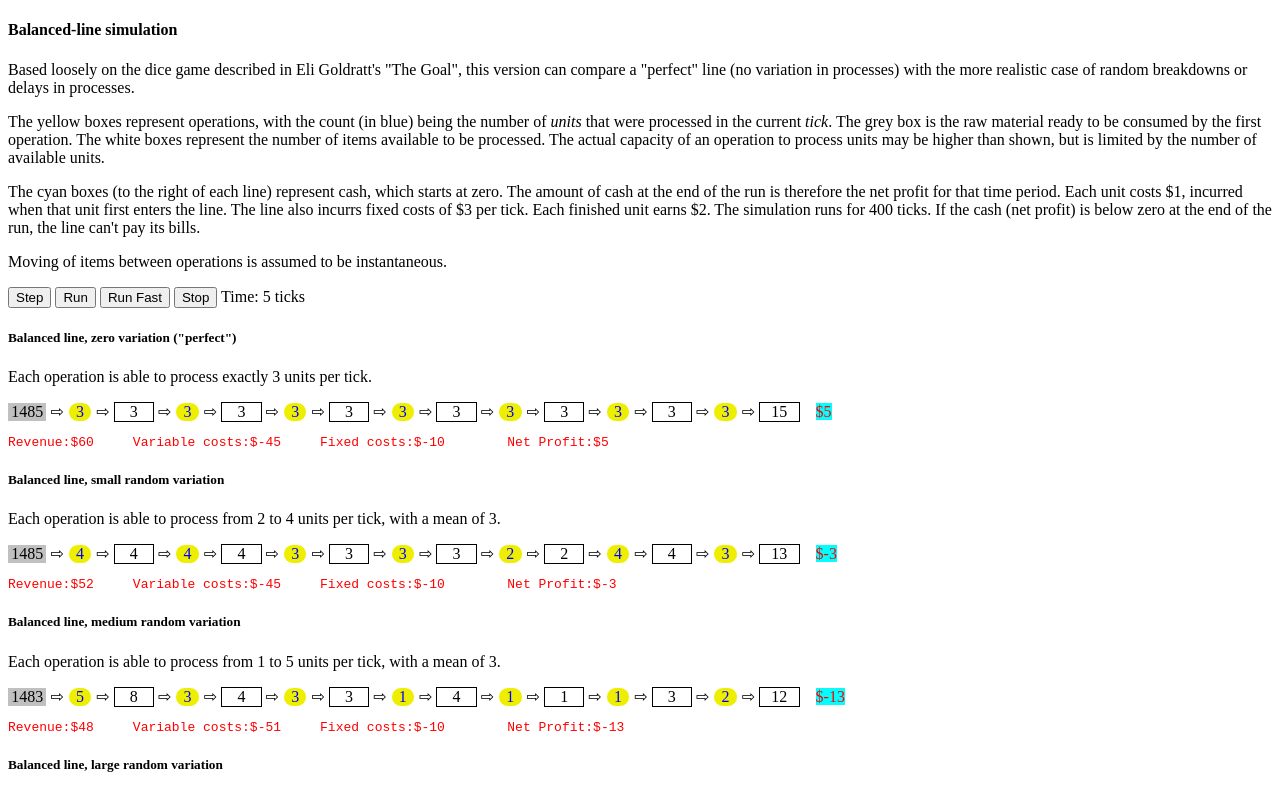
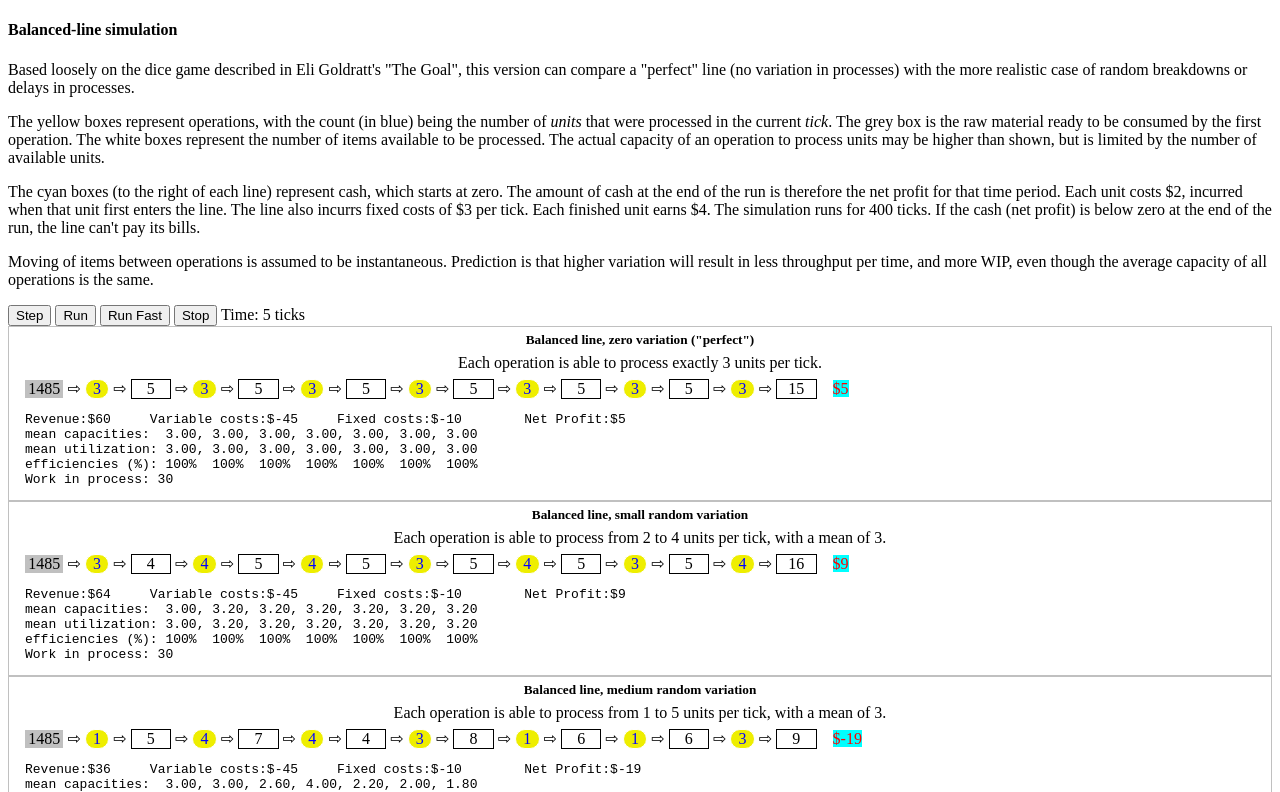
Before and after one commit to trevithj/first-attempt, a plain HTML site: page apps/balanced-line2/index.html in a window 1280 px wide. Both pictures are taken after a click on the button "Run". Shown: the top 792 px of the page. Drawn offline with Linux system fonts and the light colour scheme.

Commit message:
Refactored definitions. Added unbalanced line.

```diff
--- a/apps/balanced-line2/calcs.js
+++ b/apps/balanced-line2/calcs.js
@@ -10,12 +10,12 @@
 	const STATS = {
 		meanCap: [0,0,0,0,0,0,0],
 		meanAct: [0,0,0,0,0,0,0],
-		wip: 0,
+		wip: 30,
 	};
 
 	BASE.makeLine = id => {
 		const rm = INITIAL_RM;
-		const stores = [3,3,3,3,3,3,0];
+		const stores = [5,5,5,5,5,5,0];
 		const tick = 0;
 		const ops = [0,0,0,0,0,0,0];
 		const money = {...MONEY};
@@ -33,6 +33,7 @@
 		state => getSt(state).map(v => [random(3)+1, v]),
 		state => getSt(state).map(v => [random(5), v]),
 		state => getSt(state).map(v => [random(7)-1, v]),
+		state => getSt(state).map((v,i) => i===0 ? [random(6)-1, v] : [random(7)-1, v]),
 	];
 
 	const nextMoney = (money, ops) => {
@@ -63,10 +64,10 @@
 
 	BASE.nextState = (thisState, n) => {
 		const nextOps = nextOpsFns[n];
-		const { id, tick } = thisState; //assume a line object
+		const { tick, rm, stores } = thisState; //assume a line object
 		const rawOps = nextOps(thisState);
 		const ops = rawOps.map(([cap, act]) => Math.min(cap, act));
-		const st = [thisState.rm].concat(thisState.stores);
+		const st = [rm].concat(stores);
 		ops.forEach((d, i) => {
 			st[i] -= d;
 			st[i+1] += d;
@@ -74,7 +75,7 @@
 
 		const money = nextMoney(thisState.money, ops);
 		const stats = nextStats(thisState, rawOps);
-		return { id, tick: tick + 1, rm:st[0], stores:st.slice(1), ops, money, stats };
+		return{ ...thisState, tick: tick + 1, rm:st[0], stores:st.slice(1), ops, money, stats };
 	};
 
 })();
--- a/apps/balanced-line2/index.html
+++ b/apps/balanced-line2/index.html
@@ -36,6 +36,14 @@
 	.background {
 		fill: #ccc;
 	}
+	.lineDiv {
+		border: solid thin silver;
+		padding: 0 1em;
+	}
+	.lineDiv > h5, .lineDiv > p {
+		margin: 0.4em 0;
+		text-align: center;
+	}
 	</style>
 </head>
 <body ng-app="DiceGame">
@@ -54,13 +62,14 @@
 	<p>
 		The cyan boxes (to the right of each line) represent cash, which starts at zero.
 		The amount of cash at the end of the run is therefore the net profit for that time period.
-		Each unit costs $1, incurred when that unit first enters the line.
+		Each unit costs $2, incurred when that unit first enters the line.
 		The line also incurrs fixed costs of $3 per tick.
-		Each finished unit earns $2. The simulation runs for 400 ticks.
+		Each finished unit earns $4. The simulation runs for 400 ticks.
 		If the cash (net profit) is below zero at the end of the run, the line can't pay its bills.
 	</p>
 	<p>
 		Moving of items between operations is assumed to be instantaneous.
+		Prediction is that higher variation will result in less throughput per time, and more WIP, even though the average capacity of all operations is the same.
 	</p>
 	<div id="main">
 		<button id="btnStep">Step</button>
@@ -68,25 +77,9 @@
 		<button id="btnRunF">Run Fast</button>
 		<button id="btnStop">Stop</button>
 		<span> Time: <span id="ticks">0</span> ticks</span>
-		<h5>Balanced line, zero variation ("perfect")</h5>
-		<p>Each operation is able to process exactly 3 units per tick.</p>
-		<div class="lineDiv"></div>
-		<h5>Balanced line, small random variation</h5>
-		<p>Each operation is able to process from 2 to 4 units per tick, with a mean of 3.</p>
-		<div class="lineDiv"></div>
-		<h5>Balanced line, medium random variation</h5>
-		<p>Each operation is able to process from 1 to 5 units per tick, with a mean of 3.</p>
-		<div class="lineDiv"></div>
-		<h5>Balanced line, large random variation</h5>
-		<p>Each operation is able to process from 0 to 7 units per tick, with a mean of 3.</p>
-		<div class="lineDiv"></div>
-		<hr />
-		<!-- <h5>Unbalanced line, random variation</h5>
-		<p>First operation takes two ticks with 50% reliability. The rest take 3 ticks with 75% reliability. Each operation time should average out at 4 ticks.</p>
-		<div class="lineDiv"></div>
-		<hr /> -->
-		<!-- <P>Prediction is that the unbalanced line will perform nearer the ideal than the balanced line, even though the average capacity of all operations is the same.</p> -->
-		<P>Prediction is that higher variation will result in less throughput per time, and more WIP, even though the average capacity of all operations is the same.</p>
+
+		<div class="simPanel"></div>
+
 		<p>TODO: add an <i>unbalanced</i> line with variation, and see how it compares.</p>
 	</div>
 	<script>
--- a/apps/balanced-line2/main.js
+++ b/apps/balanced-line2/main.js
@@ -3,7 +3,18 @@
 	const { getEl, render, makeLine, nextState } = BASE;
 	let intervalId;
 	const MAX_TICKS = 400;
-	const lines = [0,1,2,3].map(makeLine);
+	const lines = [0,1,2,3,4].map(makeLine);
+	lines[0].title = 'Balanced line, zero variation ("perfect")';
+	lines[1].title = 'Balanced line, small random variation';
+	lines[2].title = 'Balanced line, medium random variation';
+	lines[3].title = 'Balanced line, large random variation';
+	lines[4].title = 'Unbalanced line, large random variation';
+
+	lines[0].desc = 'Each operation is able to process exactly 3 units per tick.';
+	lines[1].desc = 'Each operation is able to process from 2 to 4 units per tick, with a mean of 3.';
+	lines[2].desc = 'Each operation is able to process from 1 to 5 units per tick, with a mean of 3.';
+	lines[3].desc = 'Each operation is able to process from 0 to 6 units per tick, with a mean of 3.';
+	lines[4].desc = 'As above, except first operation can process from 0 to 5 units per tick, with a mean of 2.5.';
 
 	const getSt = state => {
 		return [state.rm].concat(state.stores.slice(0, -1));
--- a/apps/balanced-line2/render.js
+++ b/apps/balanced-line2/render.js
@@ -4,6 +4,7 @@
 	const { getEl, getEls } = BASE;
 
 	const lineDivs = getEls('.lineDiv');
+	const simPanel = getEl('.simPanel');
 	const tickSpan = getEl('#ticks');
 
 	const renderMoney = money => {
@@ -22,24 +23,30 @@
 		const { meanCap, meanAct, wip } = stats;
 		const toFixd = n => Number.parseFloat(n).toFixed(2);
 		const msgs = [
-			`mean capacities :${JSON.stringify(meanCap.map(toFixd))}\n`,
-			`mean utilization:${JSON.stringify(meanAct.map(toFixd))}\n`,
-			`Work in process:${wip}`,
+			'mean capacities:  ',
+			meanCap.map(toFixd).join(', '),
+			'\nmean utilization: ',
+			meanAct.map(toFixd).join(', '),
+			'\nefficiencies (%): ',
+			meanCap.map((cap, i) => {
+				const act = meanAct[i];
+				return act===cap ? "100%" : Number.parseFloat(act/cap*100).toFixed(1);
+			}).join('  '),
+			`\nWork in process: ${wip}`,
 		];
 		return msgs.join('');
 	};
 
 	BASE.render = (data) => {
 		tickSpan.innerHTML = data[0].tick;
-		lineDivs.forEach((div, index) => {
-			// const failrate = JSON.parse(div.dataset.failrate);
-			// const runtimes = JSON.parse(div.dataset.runtimes);
-			// const stores = JSON.parse(div.dataset.stores);
-			// console.log({ index, failrate, runtimes, stores });
-			const { rm, stores, ops, money } = data[index];
+		const html = [];
+		data.forEach((state) => {
+			const { rm, stores, ops, money, stats, title, desc } = state;
 			const { np, msg } = renderMoney(money);
-			const html = [
-				'<div>',
+			html.splice(html.length, 0,
+				'<div class="lineDiv">',
+				`<h5>${title}</h5>`,
+				`<p>${desc}</p>`,
 				`<div class="box raw-material">${rm}</div>`,
 				...stores.map((s, i) => {
 					return [
@@ -51,12 +58,12 @@
 						'</span>'
 					].join("");
 				}),
-				`<span class="cash">$${np}</cash>`,
-				`<pre>${msg}</pre>`,
-				'</div>',
-			];
-			div.innerHTML = html.join('');
+				`<span class="cash">$${np}</span>`,
+				`<pre class="stats">${msg}\n${renderStats(stats)}</pre>`,
+				'</div>'
+			);
 		});
+		simPanel.innerHTML = html.join('');
 	};
 
 })();
```
